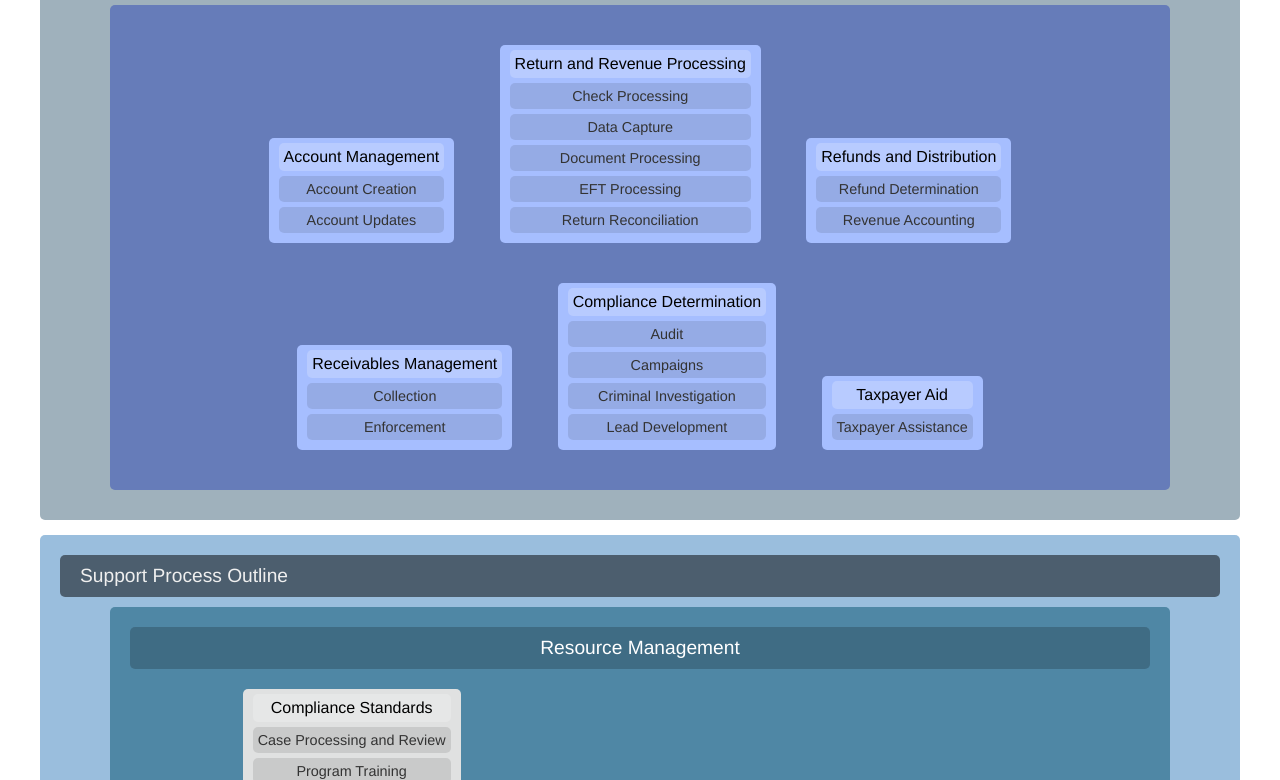
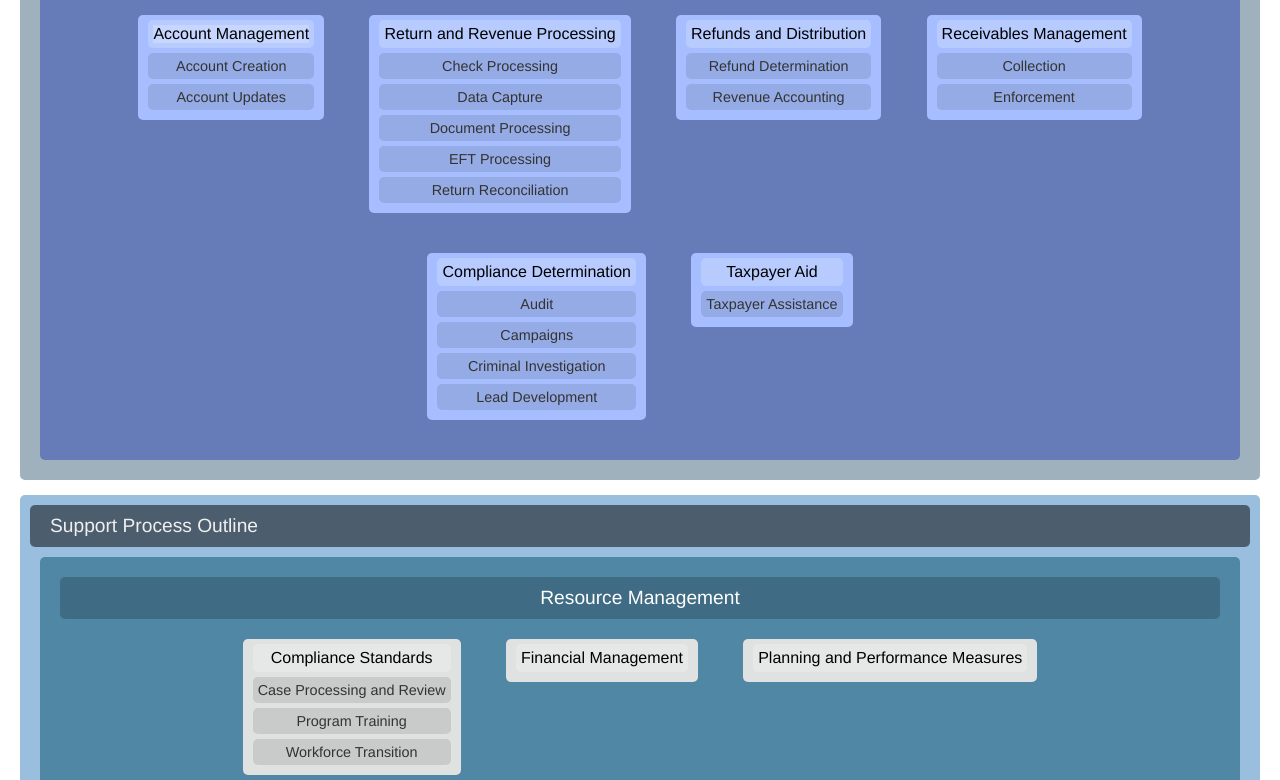
Before and after one commit to Shea-Nelson/gta_process_map, a plain HTML site: page index.html in a window 1280 px wide. Shown: the part 107-887 px from the top of the page. Drawn offline with Linux system fonts and the light colour scheme.

Commit message:
updated styling
vertically aligned boxes and added hover styling

```diff
--- a/css/styles.css
+++ b/css/styles.css
@@ -3,19 +3,26 @@ body {
   font-family: "Helvetica", "Segoe UI", "Arial", sans-serif !important;
 }
 
+a {
+  display:block;
+  text-decoration: none;
+}
+
 /*********** Containers ***********/
 main {
-  padding: 40px;
+  padding: 20px;
 }
 
 .containerProcess {
   text-align: center;
+  vertical-align: top;
   display: inline-block;
   padding: 5px 10px;
   border-radius: 5px;
   background-color: #ccc;
   margin: 20px;
 }
+
 
 #supportProcess .container {
   display: block;
@@ -27,19 +34,16 @@ main {
 
 .orgEntity {
   text-align: center;
-}
-
-
-.orgEntity {
   display: inline-block;
   border-radius: 5px;
-  margin: 10px 50px;
+  margin: 10px 10px;
 }
 
 section {
+  text-align: center;
   margin-bottom: 15px;
   border-radius: 5px;
-  padding: 20px;
+  padding: 10px;
 }
 
 #businessProcess {
@@ -113,9 +117,25 @@ section {
   background-color: rgba(0, 0, 0, .2);
 }
 
-.process .cardTitle {
+.process .cardTitle,
+.process .cardTitle > a {
   background-color: rgba(255, 255, 255, .2);
   color: #000;
+}
+
+.card .cardTitle:hover,
+.orgEntityTitle:hover {
+  background-color: white;
+  color: black;
+  border: solid black 1px;
+}
+
+.card .cardTitle:hover {
+  padding: 4px;
+}
+
+.orgEntityTitle:hover {
+  padding: 9px;
 }
 
 .subprocess .cardTitle {
--- a/index.html
+++ b/index.html
@@ -16,7 +16,9 @@
             <div class="containerProcess" id="containerAM">
               <div class="card process">
                 <div class="cardTitle">
-                  Account Management
+                  <a href="www.google.com">
+                    Account Management
+                  </a>
                 </div><!-- cardTitle -->
               </div><!--card-->
 
```
